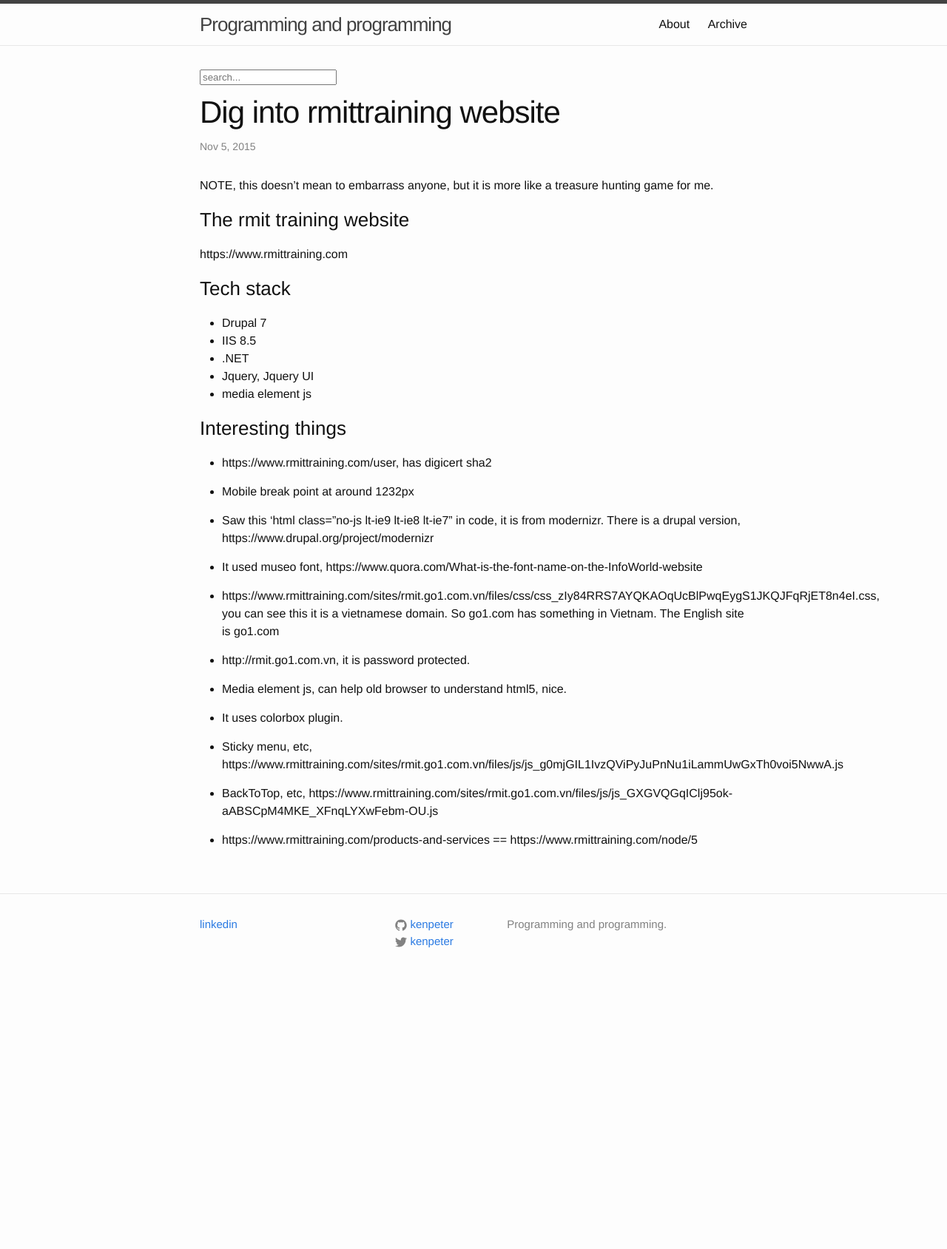
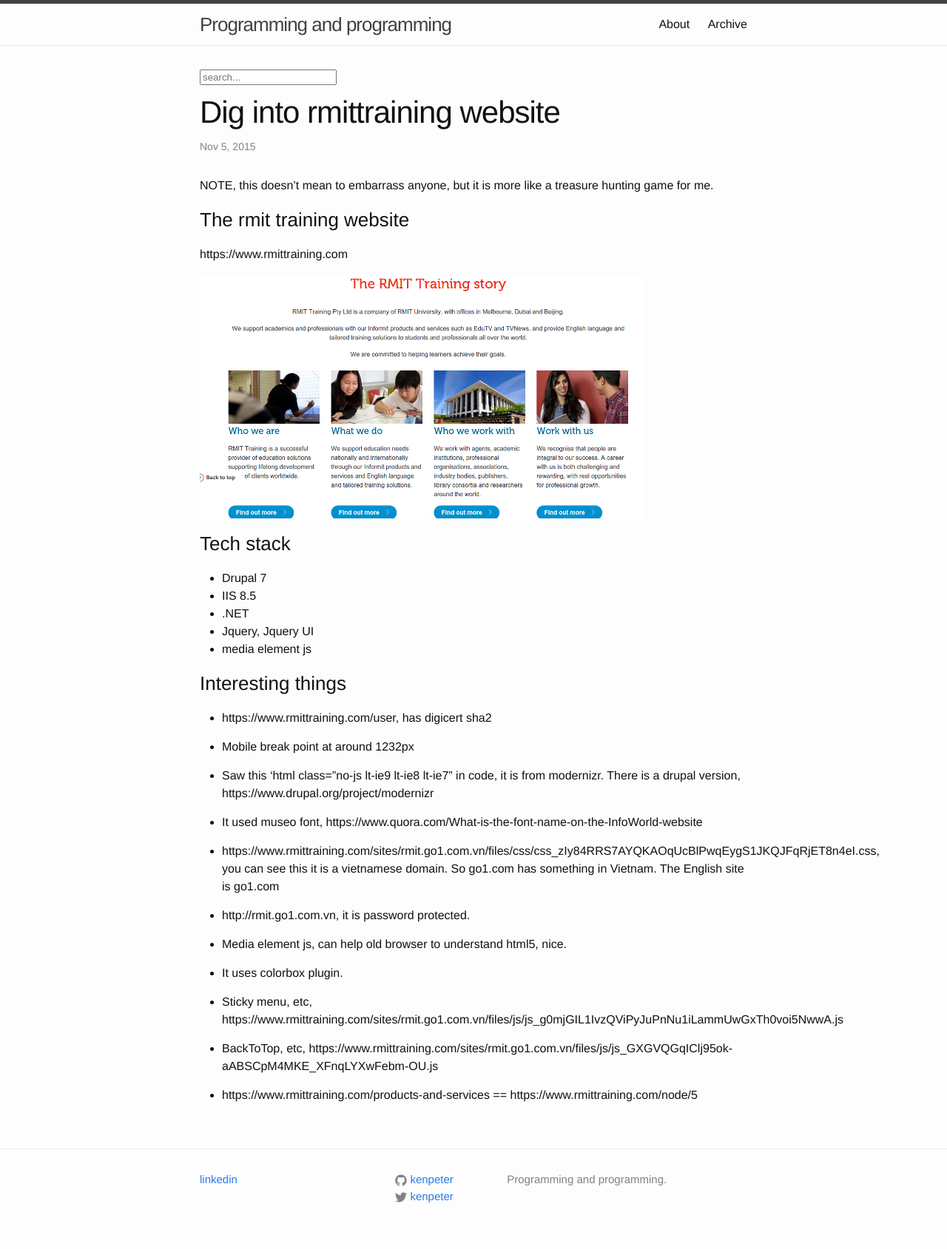
Before and after one commit to kenpeter/kenpeter.github.io.orig, a Jekyll site: the page built from _posts/2015-11-05-rmit-training.markdown, in a window 1280 px wide. Shown: the whole page at 74% size. Built offline with Jekyll 4.4.1, drawn with Linux system fonts in a browser that asks for light colours; comment, search, counter and statistics services are not loaded; before the commit the page ends 1344 px from its top, so only the background shows below that.

Commit message:
add image

```diff
--- a/_posts/2015-11-05-rmit-training.markdown
+++ b/_posts/2015-11-05-rmit-training.markdown
@@ -42,3 +43,5 @@
 * BackToTop, etc, https://www.rmittraining.com/sites/rmit.go1.com.vn/files/js/js_GXGVQGqIClj95ok-aABSCpM4MKE_XFnqLYXwFebm-OU.js
 
 * https://www.rmittraining.com/products-and-services == https://www.rmittraining.com/node/5
+
+[rmit_training]: /images/rmit_training.png
```
Also changed, not shown: other parts of _posts/2015-11-05-rmit-training.markdown (+1 -0 lines), images/rmit_training.png (added).
